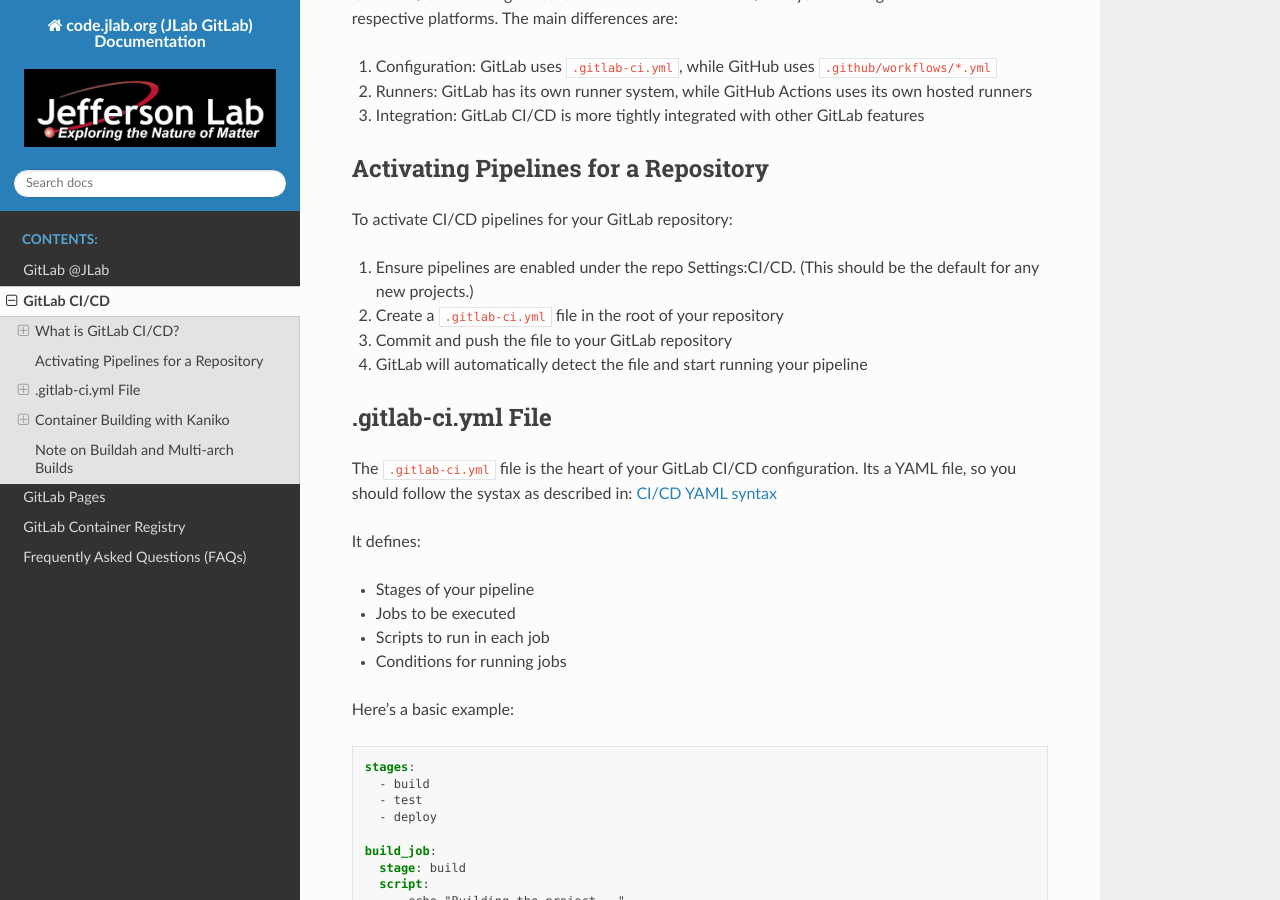
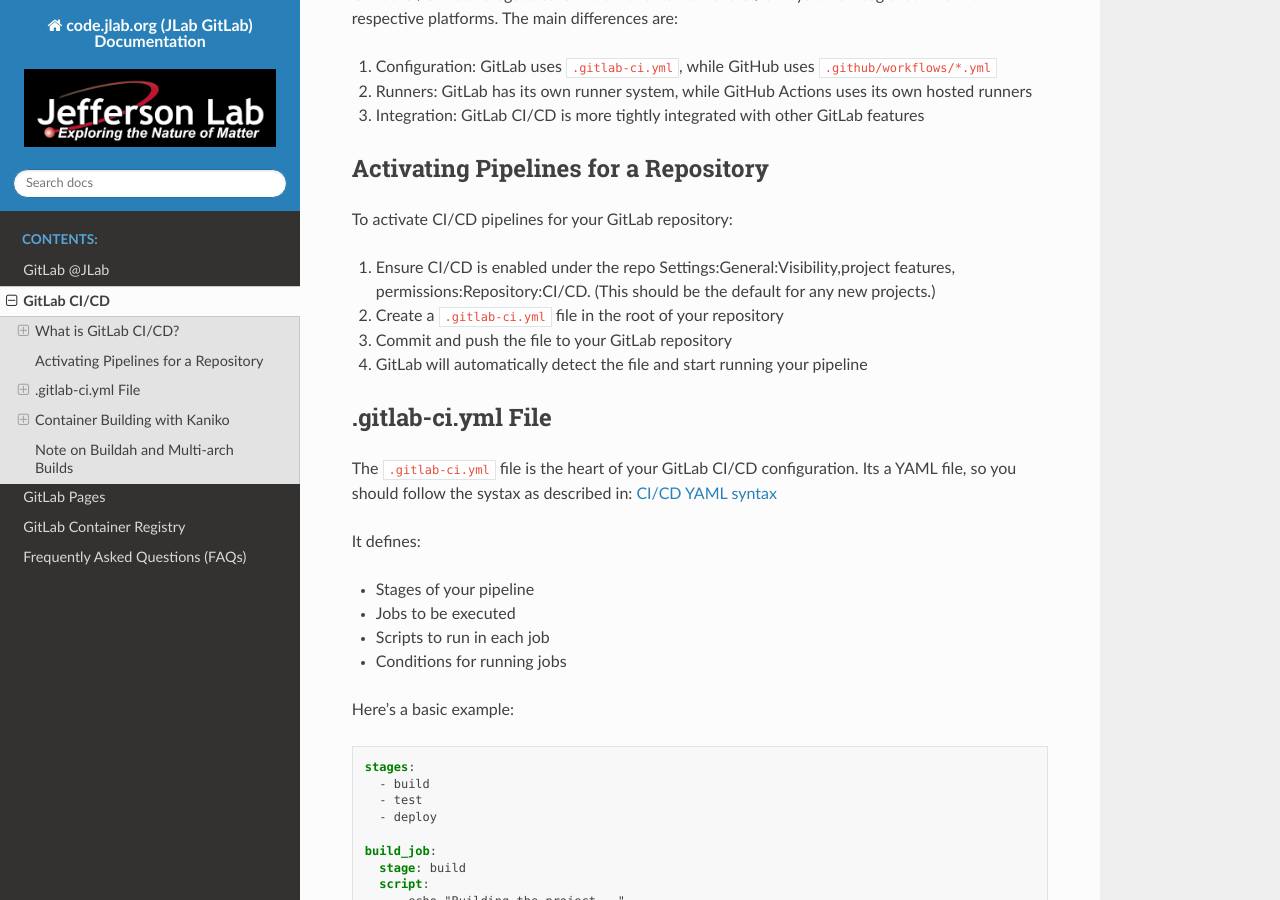
Before and after one commit to auraecosystem/jlab.org, a Sphinx documentation site: the page built from source/cicd.rst, in a window 1280 px wide and 900 px high, scrolled down 595 px. Built offline with Sphinx 7.4.7 and the Read the Docs theme 3.1.0, drawn with Linux system fonts in a browser that asks for light colours.

Commit message:
fix the fix...

```diff
--- a/source/cicd.rst
+++ b/source/cicd.rst
@@ -32,7 +32,7 @@
 
 To activate CI/CD pipelines for your GitLab repository:
 
-#. Ensure pipelines are enabled under the repo Settings:CI/CD.  (This should be the default for any new projects.)
+#. Ensure CI/CD is enabled under the repo Settings:General:Visibility,project features, permissions:Repository:CI/CD.  (This should be the default for any new projects.)
 #. Create a ``.gitlab-ci.yml`` file in the root of your repository
 #. Commit and push the file to your GitLab repository
 #. GitLab will automatically detect the file and start running your pipeline
```
